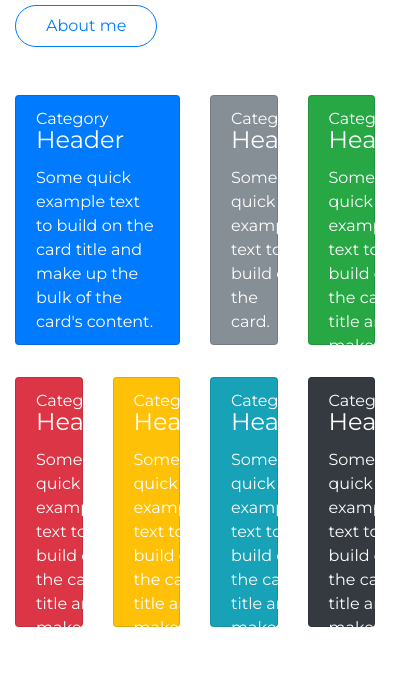
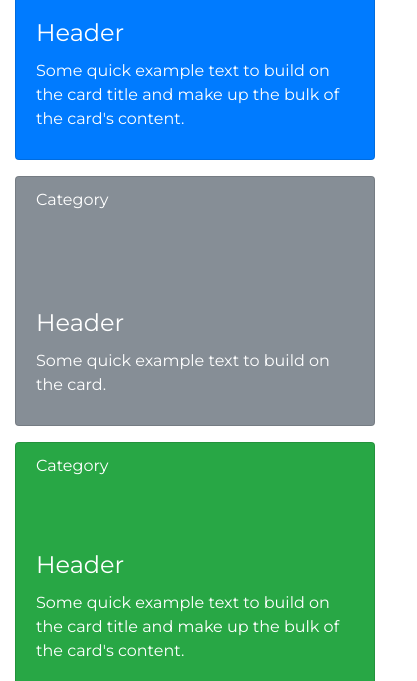
Before and after one commit to aliffaliazizan/portfolio, a plain HTML site: page index.html in a window 390 px wide. Shown: the part 631-1312 px from the top of the page, 417 px wide, since content can reach past the window. Drawn offline with nearby package versions, Linux system fonts and the light colour scheme.

Commit message:
Responsive Breakpoints

```diff
--- a/index.html
+++ b/index.html
@@ -51,7 +51,7 @@
     <section id="main-section">
         <div class="container">
           <div class="row mb-4">
-             <div class="col-6">
+             <div class="col-lg-6 col-sm-12">
               <h1>Web Code Skull
                   <span
                      class="txt-rotate"
@@ -64,7 +64,7 @@
           </div>
 
             <div class="row portfolio pt-4">
-                <div class="col-6">
+                <div class="col-lg-6 col-sm-12">
                     <div class="card text-white bg-primary mb-3">
                         <div class="card-body">
                             <div class="d-flex align-items-start flex-column" style="height: 200px;">
@@ -76,7 +76,7 @@
                     </div>
                 </div>
 
-                <div class="col-3">
+                <div class="col-lg-3 col-sm-12">
                     <div class="card text-white bg-secondary mb-3">
                         <div class="card-body">
                             <div class="d-flex align-items-start flex-column" style="height: 200px;">
@@ -88,7 +88,7 @@
                     </div>
                 </div>
 
-                <div class="col-3">
+                <div class="col-lg-3 col-sm-12">
                     <div class="card text-white bg-success mb-3">
                         <div class="card-body">
                             <div class="d-flex align-items-start flex-column" style="height: 200px;">
@@ -103,7 +103,7 @@
             </div>
 
                <div class="row portfolio pt-3">
-                <div class="col-3">
+                <div class="col-lg-3 col-sm-12">
                     <div class="card text-white bg-danger mb-3">
                         <div class="card-body">
                             <div class="d-flex align-items-start flex-column" style="height: 200px;">
@@ -115,7 +115,7 @@
                     </div>
                 </div>
 
-                <div class="col-3">
+                <div class="col-lg-3 col-sm-12">
                     <div class="card text-white bg-warning mb-3">
                         <div class="card-body">
                             <div class="d-flex align-items-start flex-column" style="height: 200px;">
@@ -127,7 +127,7 @@
                     </div>
                 </div>
 
-                <div class="col-3">
+                <div class="col-lg-3 col-sm-12">
                     <div class="card text-white bg-info mb-3">
                         <div class="card-body">
                             <div class="d-flex align-items-start flex-column" style="height: 200px;">
@@ -139,7 +139,7 @@
                     </div>
                 </div>
 
-                <div class="col-3">
+                <div class="col-lg-3 col-sm-12">
                     <div class="card text-white bg-dark mb-3">
                         <div class="card-body">
                             <div class="d-flex align-items-start flex-column" style="height: 200px;">
```
